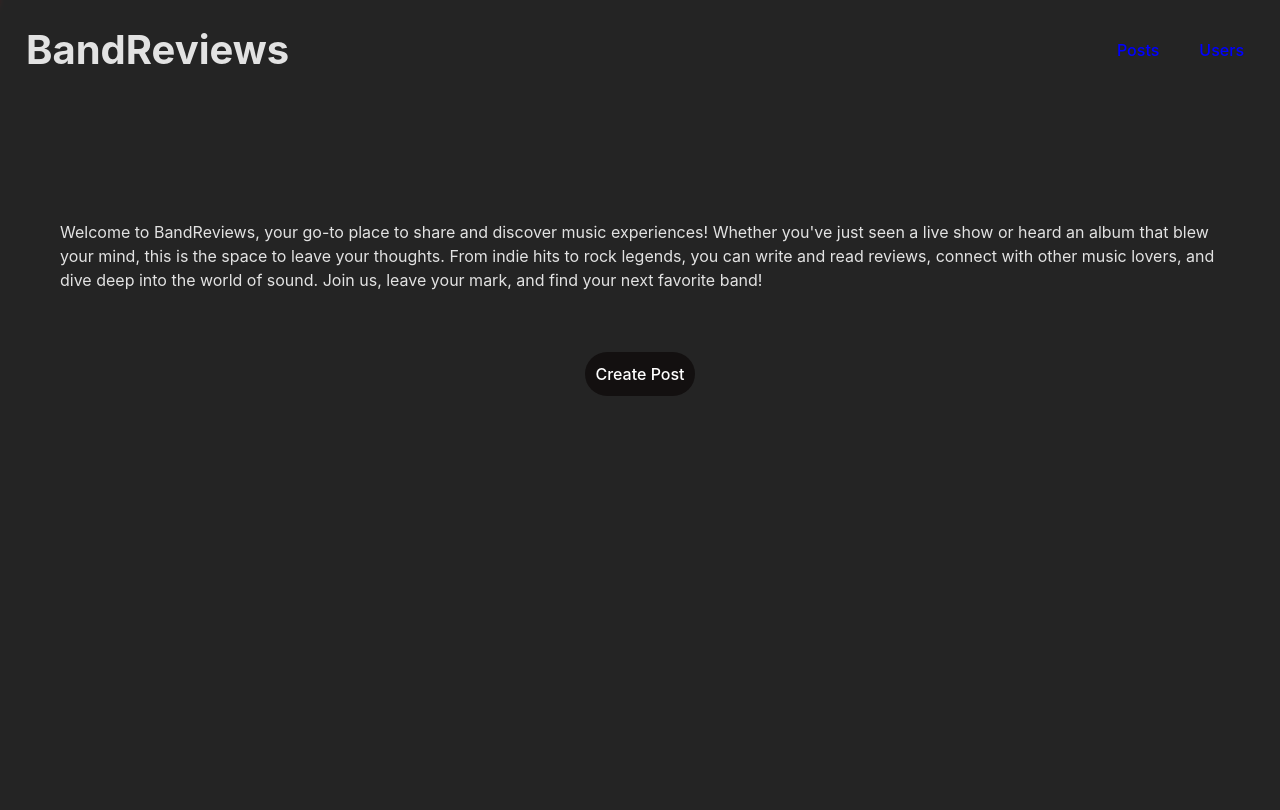
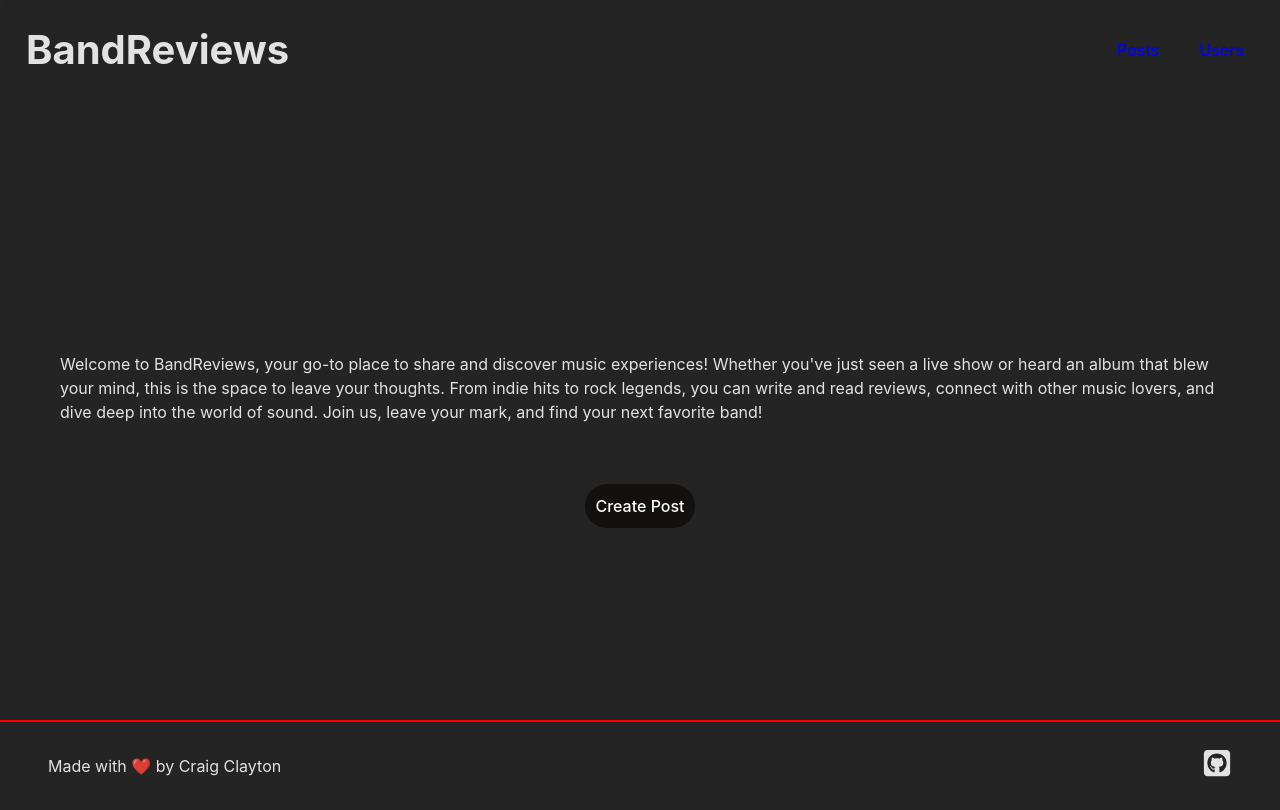
Before and after one commit to BullDogPatch/week7-assignment, a React (Vite) app in the folder client/: page / in a window 1280 px wide. Built offline with nearby package versions, Linux system fonts and the light colour scheme; no server answers.

Commit message:
steal footer from week 6

```diff
--- a/client/src/App.jsx
+++ b/client/src/App.jsx
@@ -8,6 +8,7 @@ import CommentsWrapper from './components/CommentsWrapper/CommentsWrapper';
 import CommentById from './components/CommentById/CommentById';
 import PostForm from './components/PostForm/PostForm';
 import Users from './components/Users/Users';
+import Footer from './components/Footer/Footer';
 import './App.css';
 
 // react-top-loader video (https://www.youtube.com/watch?v=cDzfTkS4eoc)
@@ -26,10 +27,10 @@ function App() {
   }, []);
 
   useEffect(() => {
-    setProgress(40);
+    setProgress(50);
     setTimeout(() => {
       setProgress(100);
-    }, 50);
+    }, 0);
   }, [location]);
 
   return (
@@ -57,6 +58,7 @@ function App() {
         />
         <Route path='/users' element={<Users />} />
       </Routes>
+      <Footer />
       <ToastContainer autoClose={1500} />
     </>
   );
--- /dev/null
+++ b/client/src/components/Footer/Footer.css
@@ -0,0 +1,24 @@
+.footer {
+  height: 90px;
+  margin-top: 1.875rem;
+  padding: 1rem 3rem;
+  text-align: left;
+  display: flex;
+  justify-content: space-between;
+  align-items: center;
+  border-top: 2px solid red;
+}
+
+.github-link {
+  color: inherit;
+}
+
+@media (max-width: 550px) {
+  .footer {
+    padding: 1rem 2.4rem;
+  }
+
+  .footer .made-by {
+    font-size: 0.7rem;
+  }
+}
--- /dev/null
+++ b/client/src/components/Footer/Footer.jsx
@@ -0,0 +1,20 @@
+import { FaSquareGithub } from 'react-icons/fa6';
+import './Footer.css';
+
+const Footer = () => {
+  return (
+    <footer className='footer'>
+      <p className='made-by'>Made with ❤️ by Craig Clayton</p>
+      <a
+        href='https://github.com/BullDogPatch/week7-assignment'
+        target='_blank'
+        rel='noopener noreferrer'
+        className='github-link'
+      >
+        <FaSquareGithub size={30} />
+      </a>
+    </footer>
+  );
+};
+
+export default Footer;
--- a/client/src/components/HomePage/HomePage.css
+++ b/client/src/components/HomePage/HomePage.css
@@ -4,6 +4,7 @@
   flex-direction: column;
   justify-content: center;
   align-items: center;
+  height: 500px;
 }
 
 .create-post-link {
```
